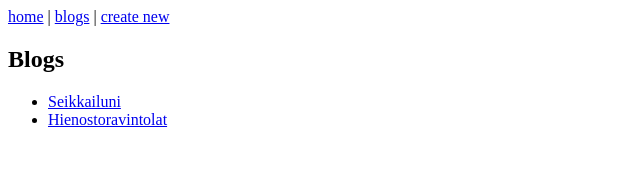
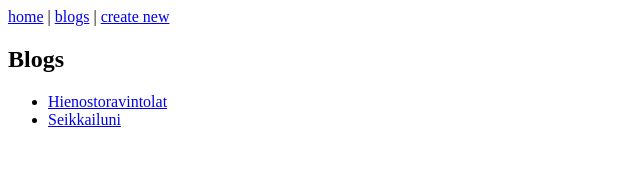
Before and after one commit to pperamak/osa14, a Next.js app: page /blogs in a window 1280 px wide. Shown: the top 183 px of the page, without its empty margins (0-640 px from the left). Built offline with nearby package versions, Linux system fonts and the light colour scheme.

Commit message:
tehtävä 5

```diff
--- a/app/blogs/page.tsx
+++ b/app/blogs/page.tsx
@@ -7,7 +7,7 @@ const Blogs = () => {
     <div>
       <h2>Blogs</h2>
       <ul>
-        {blogs.map(blog =>(
+        {blogs.sort((a, b) => b.likes - a.likes).map(blog =>(
           <li key={blog.id}>
             <Link href={`/blogs/${blog.id}`}>{blog.title}</Link>
           </li>
```
